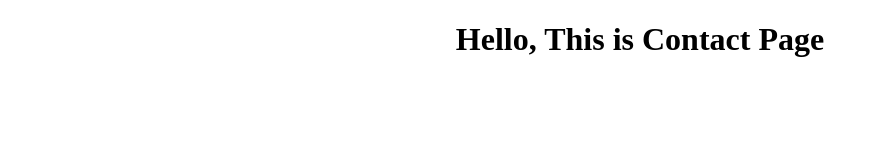
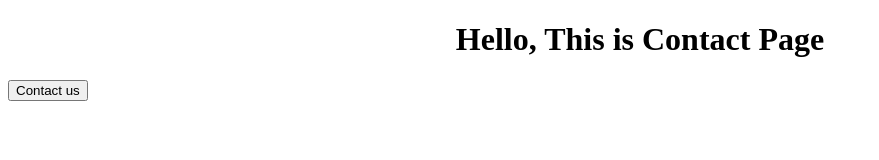
Before and after one commit to Gauravankit/july-12, a plain HTML site: page contact.html in a window 1280 px wide. Shown: the whole page, without its empty margins (0-879 px from the left). Drawn offline with Linux system fonts and the light colour scheme.

Commit message:
Changes Successfully Done

```diff
--- a/contact.html
+++ b/contact.html
@@ -7,5 +7,6 @@
 </head>
 <body>
 	<h1 style="text-align: center;">Hello, This is Contact  Page</h1>
+	<button>Contact us</button>
 </body>
 </html>
```
